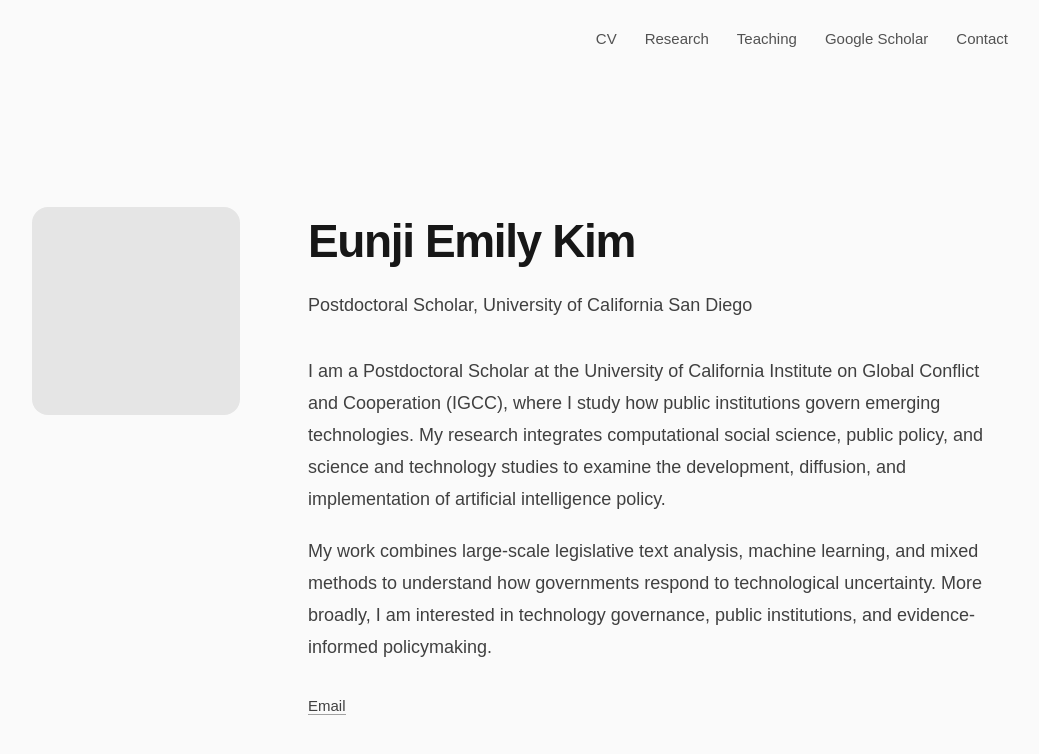
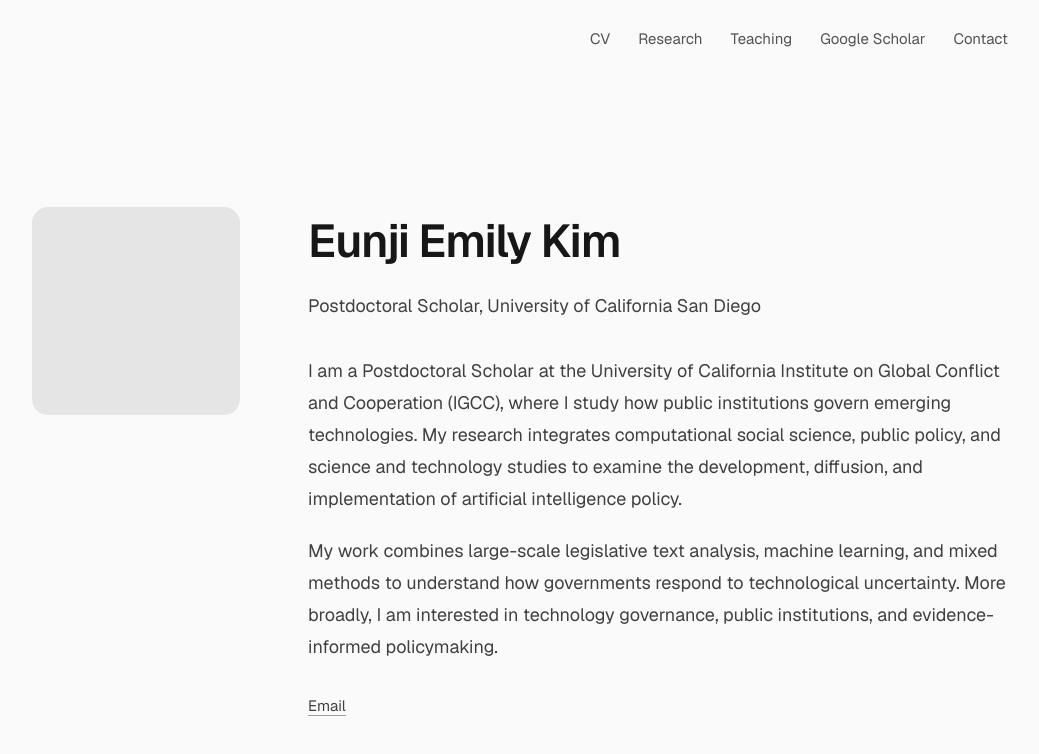
Before and after one commit to EunjiEmilyKim/personal-website, a Next.js app: page / in a window 1280 px wide. Shown: the top 754 px of the page, without its empty margins (120-1159 px from the left). Built offline with nearby package versions, Linux system fonts and the light colour scheme.

Commit message:
Update site font and metadata

```diff
--- a/src/app/layout.tsx
+++ b/src/app/layout.tsx
@@ -1,20 +1,15 @@
 import type { Metadata } from "next";
-import { Geist, Geist_Mono } from "next/font/google";
+import { Geist } from "next/font/google";
 import "./globals.css";
 
-const geistSans = Geist({
-  variable: "--font-geist-sans",
-  subsets: ["latin"],
-});
-
-const geistMono = Geist_Mono({
-  variable: "--font-geist-mono",
+const geist = Geist({
   subsets: ["latin"],
 });
 
 export const metadata: Metadata = {
-  title: "Create Next App",
-  description: "Generated by create next app",
+  title: "Eunji Emily Kim",
+  description:
+    "Eunji Emily Kim is a postdoctoral scholar studying artificial intelligence policy, technology governance, and computational social science.",
 };
 
 export default function RootLayout({
@@ -23,11 +18,8 @@ export default function RootLayout({
   children: React.ReactNode;
 }>) {
   return (
-    <html
-      lang="en"
-      className={`${geistSans.variable} ${geistMono.variable} h-full antialiased`}
-    >
-      <body className="min-h-full flex flex-col">{children}</body>
+    <html lang="en">
+      <body className={geist.className}>{children}</body>
     </html>
   );
 }
```
